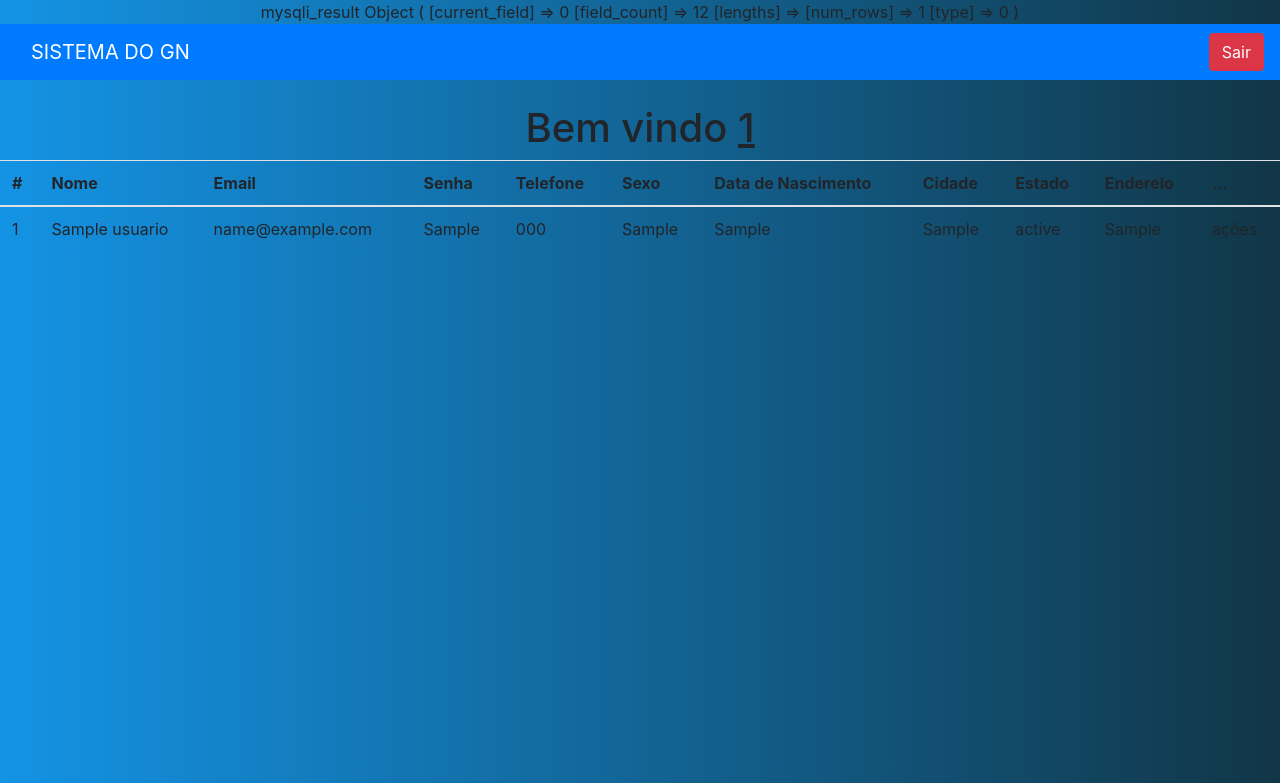
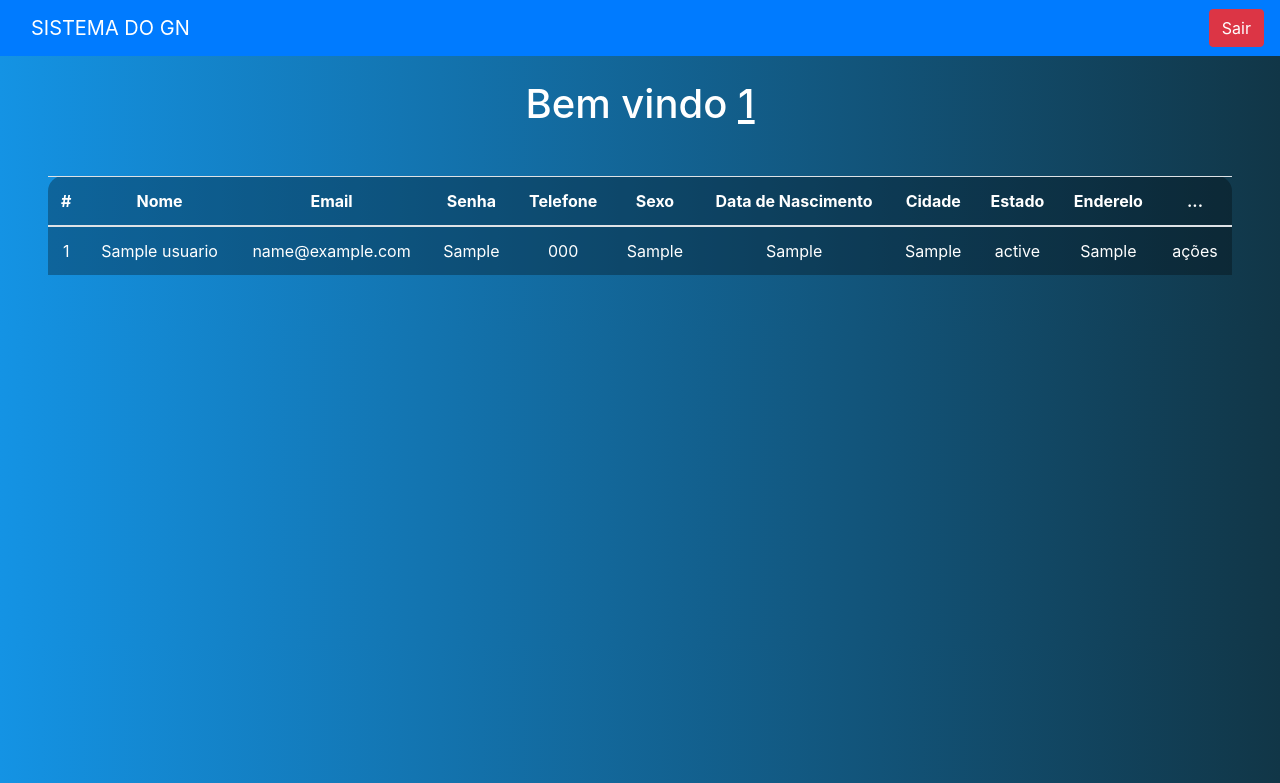
Before and after one commit to MarcosTPL/crudphp, a PHP site: page /sistema.php in a window 1280 px wide. Shown: the top 783 px of the page. Run offline with PHP 8.4, Linux system fonts and the light colour scheme; the visitor is signed in with stand-in values (Sample User, id 1); tables that the repository leaves empty or names only in its code hold one stand-in row (values such as "Sample post").

Commit message:
update-26/06-(sistema)

```diff
--- a/sistema.php
+++ b/sistema.php
@@ -14,7 +14,7 @@
 
     $result = $conexao->query($sql);
 
-    print_r($result);
+    /*print_r($result);*/
 ?>
 <!DOCTYPE html>
 <html lang="en">
@@ -27,13 +27,14 @@
     <style>
         body{
         background-image: linear-gradient(to right, rgb(20, 147, 228), rgb(17, 54, 71));
-        /*color: white;*/
+        color: white;
         text-align: center;
-        }/*
-        tbody{
-            border-color: white;
         }
-        */
+        .table-bg{
+            background: rgba(0, 0, 0, 0.3);
+            border-radius: 15px 15px 0 0;
+        }
+
     </style>
 </head>
 <body>
@@ -52,8 +53,8 @@
     <?php
         echo "<h1>Bem vindo <u>$logado</u></h1>";
     ?>
-    <div>
-    <table class="table" >
+    <div class="m-5">
+    <table class="table text-white table-bg">
         <thead>
             <tr>
                 <th scope="col">#</th>
```
